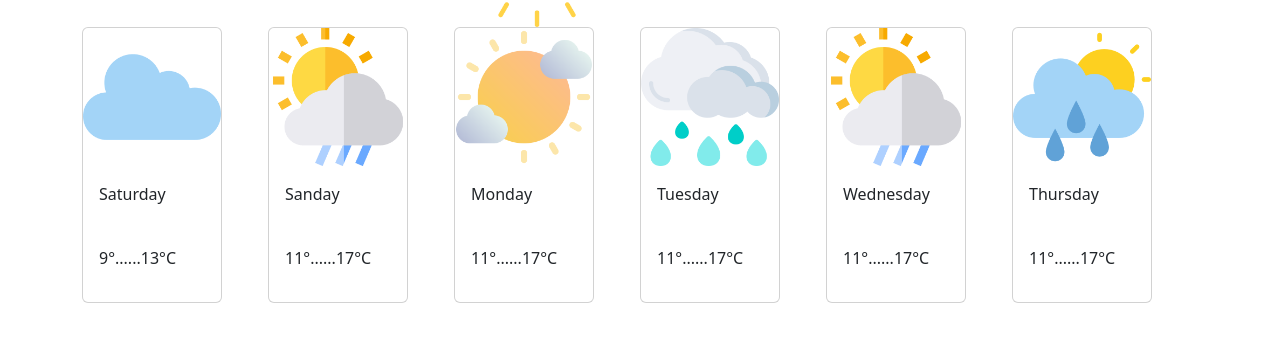
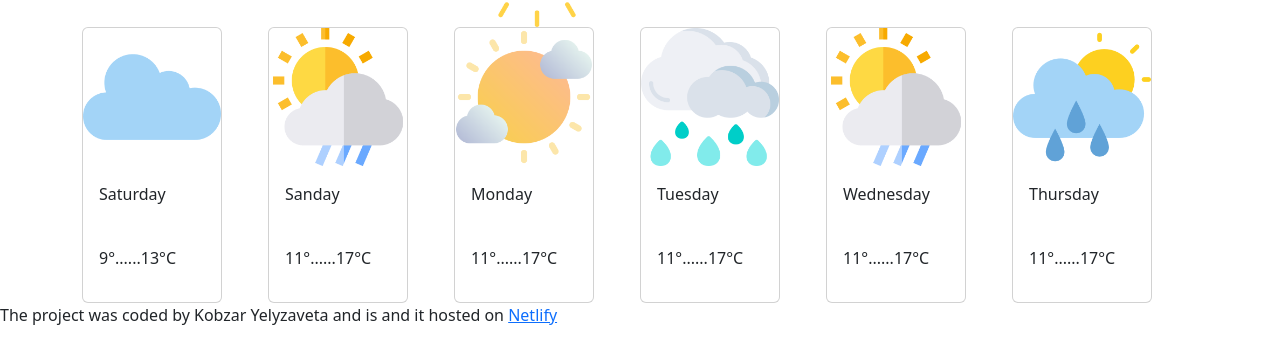
Before and after one commit to YelizavetaKobzar/My-project, a plain HTML site: page index.html in a window 1280 px wide. Shown: the part 345-708 px from the top of the page. Drawn offline with nearby package versions, Linux system fonts and the light colour scheme.

Commit message:
Add a new link

```diff
--- a/index.html
+++ b/index.html
@@ -145,6 +145,16 @@
         </div>
       </div>
     </div>
+    <p>
+      The project was coded by Kobzar Yelyzaveta and is
+      <a href="https://github.com/YelizavetaKobzar/My-project"></a> and it
+      hosted on
+      <a
+        href="https://app.netlify.com/sites/monumental-sunburst-961ed5/deploys/633ea6cf2ef7d41f63d6008e"
+      >
+        Netlify</a
+      >
+    </p>
     <script src="src/index.js"></script>
   </body>
 </html>
```
